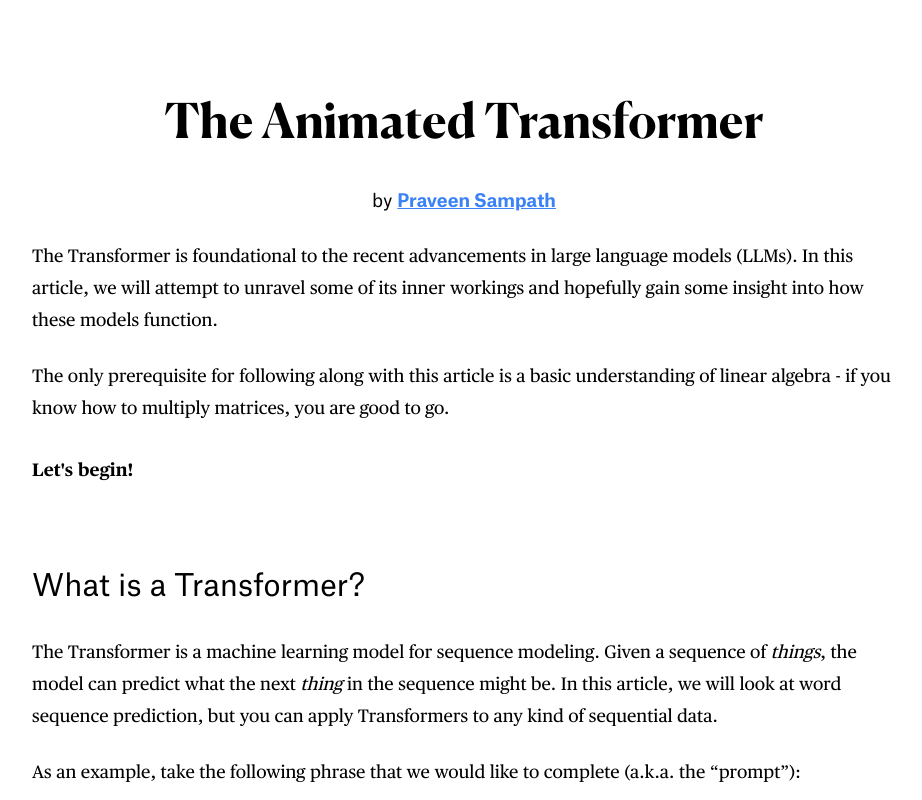
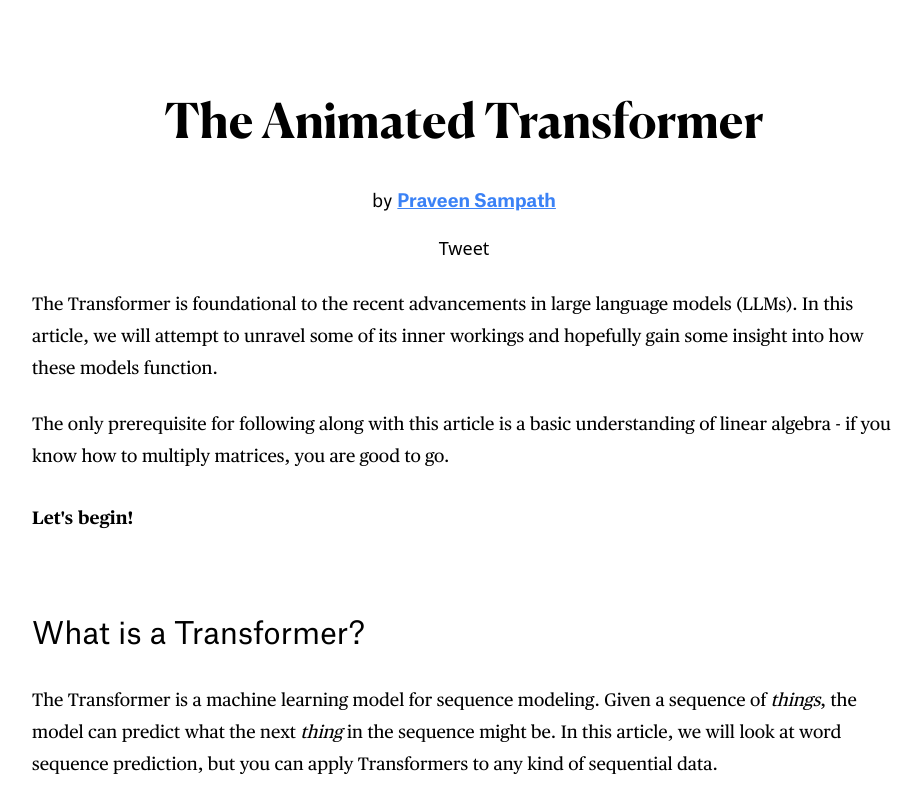
Before and after one commit to prvnsmpth/animated-transformer, a SvelteKit app: page / in a window 1280 px wide. Shown: the top 800 px of the page, without its empty margins (176-1098 px from the left). Built offline with nearby package versions, Linux system fonts and the light colour scheme.

Commit message:
Add twitter share button

```diff
--- a/src/routes/+page.svelte
+++ b/src/routes/+page.svelte
@@ -34,6 +34,9 @@
           target="_blank">Praveen Sampath</a
         >
       </h6>
+      <div class="flex justify-center items-center mt-4">
+        <a href="https://twitter.com/share?ref_src=twsrc%5Etfw" class="twitter-share-button" data-size="large" data-show-count="true">Tweet</a>
+      </div>
 
       <section>
         <p>
@@ -470,6 +473,15 @@
         </p>
       </section>
 
+      <section>
+
+        <div class="w-full flex flex-col justify-center items-center">
+          <h2 class="text-center">Share this article</h2>
+          <a href="https://twitter.com/share?ref_src=twsrc%5Etfw" class="twitter-share-button" data-size="large" data-show-count="true">Tweet</a>
+          <script async src="https://platform.twitter.com/widgets.js" charset="utf-8"></script>
+        </div>
+      </section>
+
       <div class="h-10 mb-40" />
     </article>
   </div>
```
